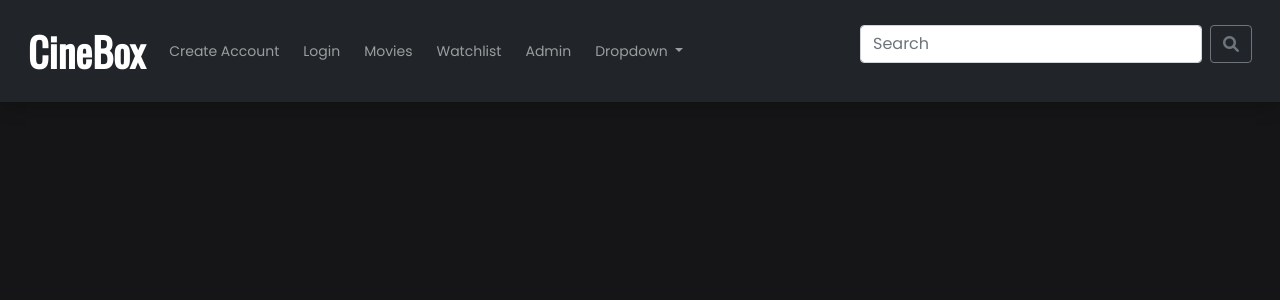
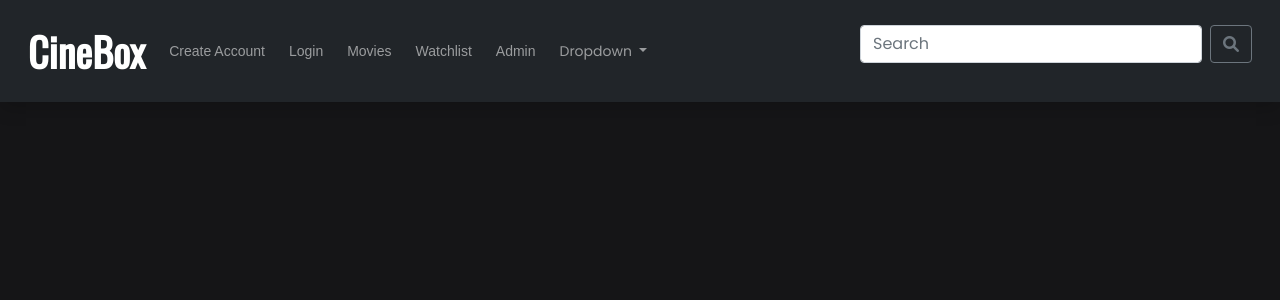
Before and after one commit to thisBedBugBytes/Movie-Site, a PHP site: page /signup.php in a window 1280 px wide. Shown: the top 300 px of the page. Run offline with PHP 8.4, Linux system fonts and the light colour scheme; tables that the repository leaves empty or names only in its code hold one stand-in row (values such as "Sample post").

Commit message:
watchlist page updated

```diff
--- a/navbar.php
+++ b/navbar.php
@@ -1,6 +1,5 @@
-
 <!--- Navigation Bar --->
-<?php session_start();?>
+<?php session_start(); ?>
 <nav class="navbar navbar-expand-lg navbar-dark bg-dark px-lg-3 py-lg-3 shadow sm sticky top">
   <div class="container-fluid">
     <a class="navbar-brand me-10 fw-bold fs-1 oswald-regular " href="index.php">CineBox</a>
@@ -8,30 +7,37 @@
       <span class="navbar-toggler-icon"></span>
     </button>
     <div class="collapse navbar-collapse" id="navbarSupportedContent">
-    <ul class="navbar-nav me-auto mb-2 mb-lg-0">
+      <ul class="navbar-nav me-auto mb-2 mb-lg-0">
         <?php if (isset($_SESSION['userName'])): ?>
           <li class="nav-item">
-            <a class="nav-link active me-2" aria-current="page" href="#">Welcome <?php echo htmlspecialchars($_SESSION['userName']); ?></a>
+            <a class="nav-link active me-2 outfit-regular" aria-current="page" href="#">Welcome <?php echo htmlspecialchars($_SESSION['userName']); ?></a>
           </li>
           <li class="nav-item">
-            <a class="nav-link me-2" href="logout.php">Logout</a>
+            <a class="nav-link me-2 outfit-regular" href="logout.php">Logout</a>
           </li>
         <?php else: ?>
           <li class="nav-item">
-            <a class="nav-link me-2" data-bs-toggle="modal" data-bs-target="#create-account">Create Account</a>
+            <a class="nav-link me-2 outfit-regular" data-bs-toggle="modal" data-bs-target="#create-account">Create Account</a>
           </li>
           <li class="nav-item">
-            <a class="nav-link me-2" href="login.php">Login</a>
+            <a class="nav-link me-2 outfit-regular" href="login.php">Login</a>
           </li>
         <?php endif; ?>
         <li class="nav-item">
-          <a class="nav-link me-2" href="movies.php">Movies</a>
+          <a class="nav-link me-2 outfit-regular" href="movies.php">Movies</a>
         </li>
+        <?php if (isset($_SESSION['userLogin']) && $_SESSION['userLogin'] == true): ?>
+          <li class="nav-item">
+            <a class="nav-link me-2 outfit-regular" href="watchlist.php">Watchlist</a>
+          </li>
+        <?php else: ?>
+          <li class="nav-item">
+            <a class="nav-link me-2 outfit-regular" href="login.php">Watchlist</a>
+          </li>
+        <?php endif; ?>
+
         <li class="nav-item">
-          <a class="nav-link me-2" href="#">Watchlist</a>
-        </li>
-        <li class="nav-item">
-          <a class="nav-link me-2" href="admin/index.php">Admin</a>
+          <a class="nav-link me-2 outfit-regular" href="admin/index.php">Admin</a>
         </li>
         <li class="nav-item dropdown">
           <a class="nav-link dropdown-toggle" href="#" id="navbarDropdown" role="button" data-bs-toggle="dropdown" aria-expanded="false">
```
Also changed, not shown: watchlist.php (+29 -1 lines).
